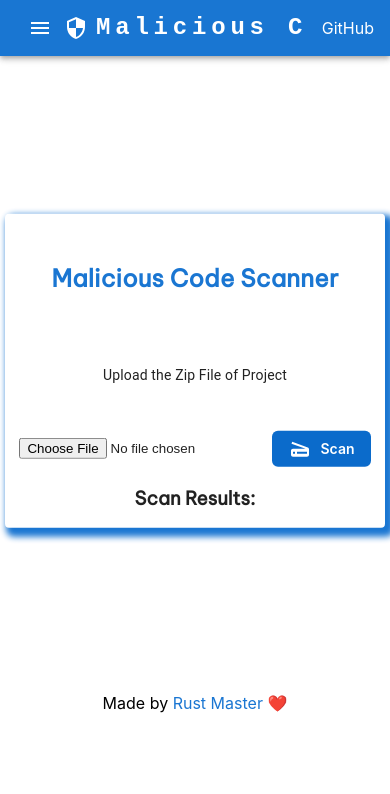
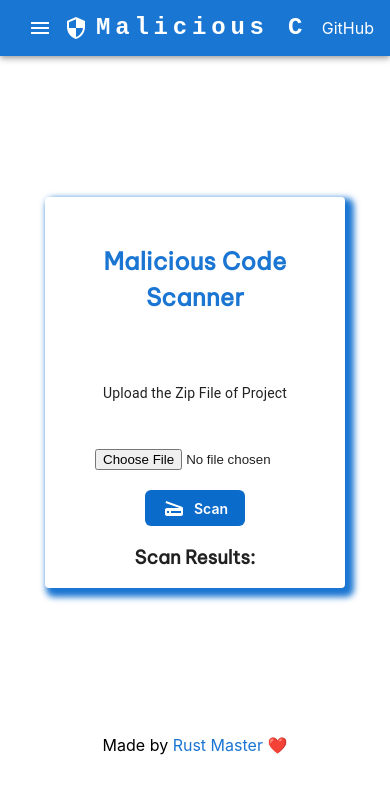
Before and after one commit to rust-master/malicious-code-scanner, a React (Create React App) app: page / in a window 390 px wide. Shown: the top 794 px of the page. Built offline with nearby package versions, Linux system fonts and the light colour scheme.

Commit message:
mobile responseive

```diff
--- a/src/App.css
+++ b/src/App.css
@@ -1,9 +1,14 @@
 .App {
   text-align: center;
-  height: 70vh;
+  height: 75vh;
   display: flex;
   justify-content: center;
   align-items: center;
+  overflow: hidden !important;
+}
+
+body {
+  overflow: hidden !important;
 }
 
 .App-logo {
@@ -27,10 +32,6 @@
   color: white;
 }
 
-.App-link {
-  color: #61dafb;
-}
-
 @keyframes App-logo-spin {
   from {
     transform: rotate(0deg);
@@ -40,7 +41,7 @@
   }
 }
 
-p{
+p {
   text-align: center;
   padding: 30px;
 }
@@ -53,3 +54,30 @@ p a {
   display: flex;
   align-items: center;
 }
+
+.CardDiv {
+  @media (max-width: 576px) {
+    width: 300px;
+  }
+}
+
+.fileInput {
+  @media (max-width: 576px) {
+    width: 200px;
+  }
+}
+
+.scanBtn {
+  @media (max-width: 576px) {
+    width: 100px;
+  }
+}
+.formDiv {
+  @media (max-width: 576px) {
+    flex-direction: column;
+    row-gap: 20px;
+    /* justify-content: center;
+    justify-content: center;
+    align-items: center; */
+  }
+}
--- a/src/App.js
+++ b/src/App.js
@@ -9,8 +9,6 @@ import Typography from "@mui/material/Typography";
 import LinearProgress from "@mui/material/LinearProgress";
 import ResponsiveAppBar from "./AppBar";
 import { motion } from "framer-motion";
-
-import { pageVariants, pageTransition } from "./utils/FramerAnimation.ts";
 
 function App() {
   const [results, setResults] = useState([]);
@@ -56,14 +54,19 @@ function App() {
   return (
     <div
       style={{
+        overflow: "hidden !important",
         backgroundColor:
           results.length === 0 ? "white" : results[0] === "No Malicious Code Found" ? "#3cbe4b" : "#f10e43",
       }}
     >
       <ResponsiveAppBar />
       <div className="App">
-        <motion.div initial="init" animate="anim" exit="last" variants={pageVariants} transition={pageTransition}>
-          <Card sx={{ marginTop: 5, minWidth: 275, boxShadow: "5px 5px 6px 4px #1A76D2" }}>
+        <motion.div animate={{
+      scale: [1, 2, 2, 1, 1],
+      rotate: [0, 0, 270, 270, 0],
+      borderRadius: ["20%", "20%", "50%", "50%", "20%"],
+    }}>
+          <Card className="CardDiv" sx={{ marginTop: 5, minWidth: 275, boxShadow: "5px 5px 6px 4px #1A76D2" }}>
             <CardContent>
               <Typography
                 sx={{ fontSize: 24, fontFamily: "Be Vietnam Pro", fontWeight: 600 }}
--- a/src/UploadForm.js
+++ b/src/UploadForm.js
@@ -23,9 +23,9 @@ const UploadForm = ({ handleUpload }) => {
   return (
     <div>
       <form onSubmit={handleSubmit} className="formDiv">
-        <input type="file" onChange={handleFileChange}/>
+        <input className="fileInput" type="file" onChange={handleFileChange}/>
 
-        <Button type="submit" startDecorator={<Scanner />}>
+        <Button className="scanBtn" type="submit" startDecorator={<Scanner />}>
           Scan
         </Button>
       </form>
--- a/src/utils/FramerAnimation.ts
+++ /dev/null
@@ -1,22 +0,0 @@
-const pageVariants = {
-    init: {
-      opacity: 0,
-      y: '-100%',
-    },
-    anim: {
-      opacity: 1,
-      y: 0,
-    },
-    last: {
-      opacity: 0,
-      y: '-100%',
-    },
-  };
-
-  const pageTransition = {
-    type: 'tween',
-    ease: 'anticipate',
-    duration: 1,
-  };
-
-  export { pageVariants, pageTransition };
```
